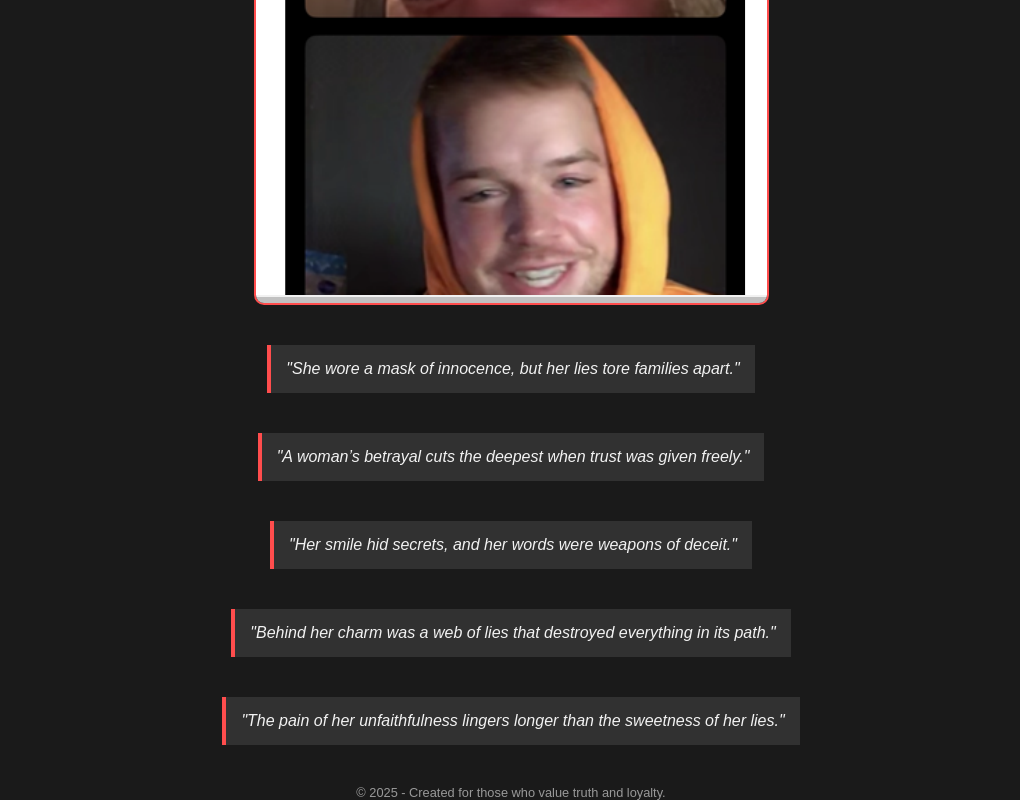
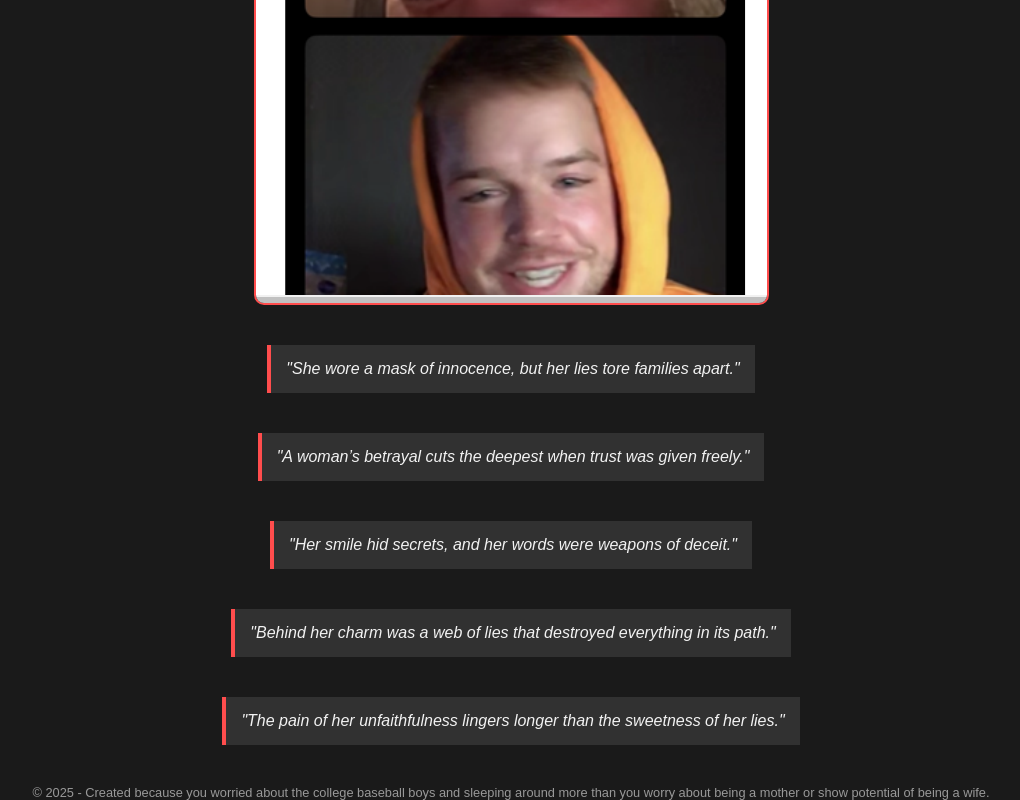
Before and after one commit to Benjahim/V, a plain HTML site: page index.html in a window 1280 px wide. Shown: the part 584-1384 px from the top of the page, without its empty margins (129-1149 px from the left). Drawn offline with Linux system fonts and the light colour scheme.

Commit message:
Update index.html

```diff
--- a/index.html
+++ b/index.html
@@ -3,7 +3,7 @@
 <head>
     <meta charset="UTF-8">
     <meta name="viewport" content="width=device-width, initial-scale=1.0">
-    <title>Betrayal and Lies</title>
+    <title>As if I was ever the problem, as if you ever cared</title>
     <style>
         body {
             margin: 0;
@@ -61,7 +61,7 @@
     <div class="quote">"The pain of her unfaithfulness lingers longer than the sweetness of her lies."</div>
 
     <footer>
-        &copy; 2025 - Created for those who value truth and loyalty.
+        &copy; 2025 - Created because you worried about the college baseball boys and sleeping around more than you worry about being a mother or show potential of being a wife.
     </footer>
 </body>
 </html>
```
